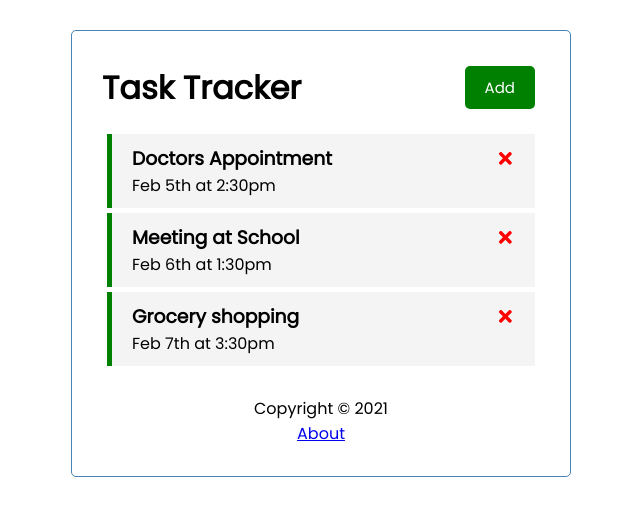
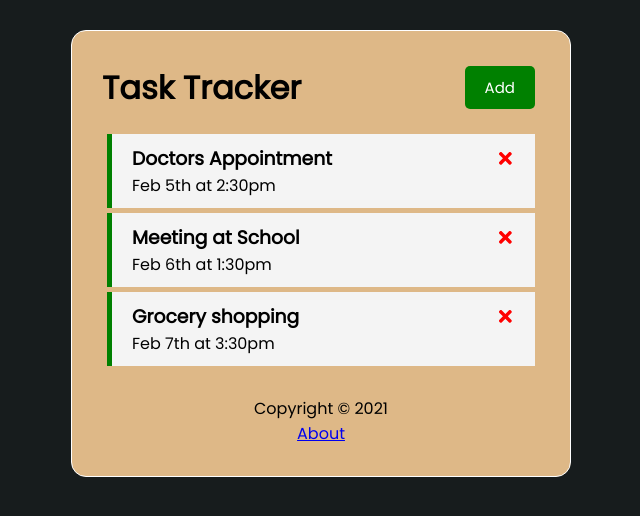
Before and after one commit to Jazaltron10/task-tracker, a React (Create React App) app: page / in a window 1280 px wide. Shown: the top 516 px of the page, without its empty margins (319-959 px from the left). Built offline with nearby package versions, Linux system fonts and the light colour scheme; data requests are answered from the project's data file.

Commit message:
Updated the styling

```diff
--- a/src/App.js
+++ b/src/App.js
@@ -81,6 +81,7 @@ const App = () =>{
       )
       )
   }
+
   // To use the router we have to wrap everything in the return statement in the router tag.
   return (
     <Router>
--- a/src/index.css
+++ b/src/index.css
@@ -8,6 +8,7 @@
 
 body {
   font-family: 'Poppins', sans-serif;
+  background-color:rgba(2, 7, 8, 0.915);
 }
 
 .container {
@@ -15,9 +16,14 @@ body {
   margin: 30px auto;
   overflow: auto;
   min-height: 300px;
-  border: 1px solid steelblue;
+  border: 1px solid white;
   padding: 30px;
-  border-radius: 5px;
+  border-radius: 15px;
+  transition: all 1s ease-out;
+  background-color:burlywood;
+}
+.container:hover {
+  box-shadow: 0px 0px 15px 2.5px white;
 }
 
 .header {
```
